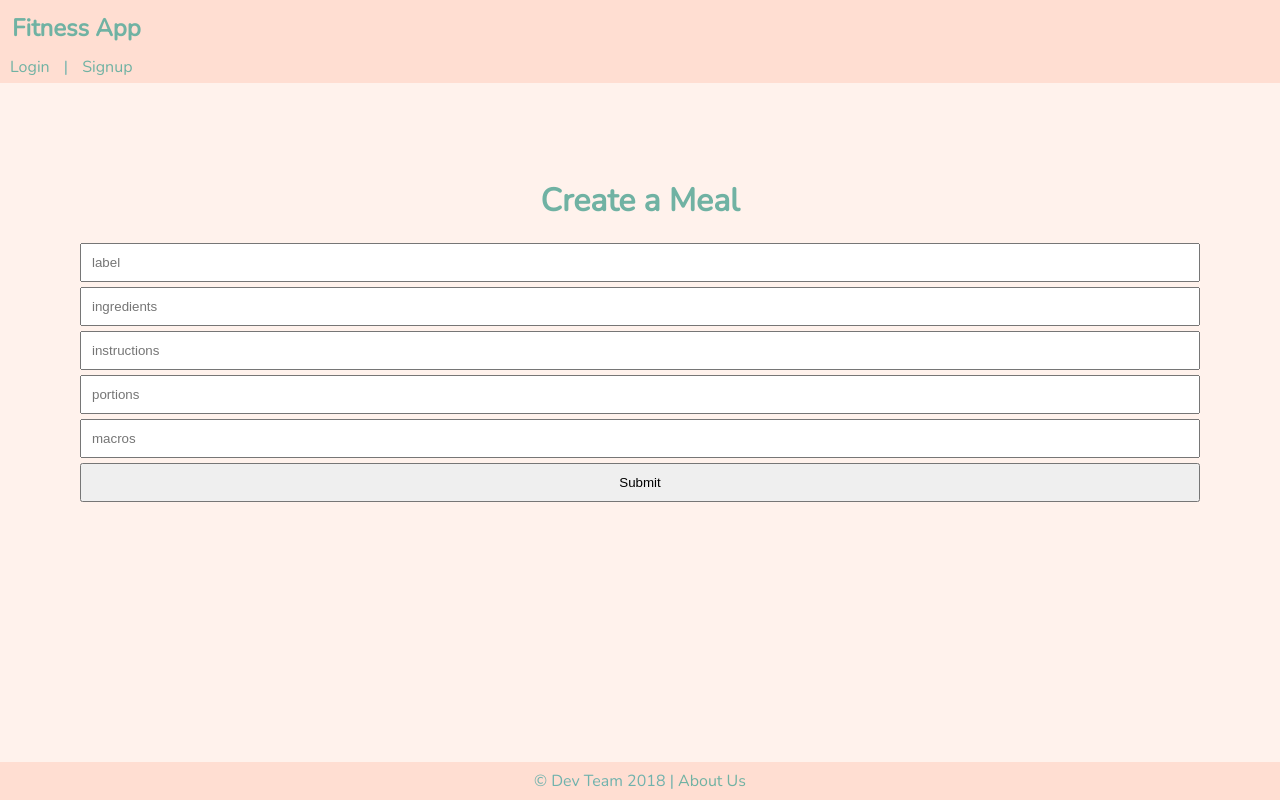
After one commit to gabe-ng/suite-health, a Django app: page /meals/ in a window 1280 px wide. The commit adds this page. Run offline with Django 3.2, Linux system fonts and the light colour scheme.

Commit message:
working on create

```diff
--- a/fitness_app_project/fitness_app/static/css/base.css
+++ b/fitness_app_project/fitness_app/static/css/base.css
@@ -76,7 +76,17 @@ footer {
   padding: 5em;
 }
 
-#signupForm {
+#circuit {
+  text-align: center;
+  padding: 5em;
+}
+
+#meal {
+  text-align: center;
+  padding: 5em;
+}
+
+#forms {
   display: flex;
   justify-content: center;
   flex-direction: column;
--- a/fitness_app_project/fitness_app/templates/fitness_app/login.html
+++ b/fitness_app_project/fitness_app/templates/fitness_app/login.html
@@ -4,7 +4,7 @@
   {% if error %}
     <div><p>{{error}}</p></div>
   {% endif %}
-  <form id="signupForm" method="POST" action="{% url 'login' %}">
+  <form id="forms" method="POST" action="{% url 'login' %}">
       {% csrf_token %}
       <input type="text" name="username" placeholder="username" required>
       <input type="password" name="password" placeholder="password" required>
--- /dev/null
+++ b/fitness_app_project/fitness_app/templates/fitness_app/meals.html
@@ -0,0 +1,14 @@
+{% extends 'fitness_app/base.html' %} {% load staticfiles %} {% block content %}
+<div id="meal">
+  <h1>Create a Meal</h1>
+    <form id="forms" method="POST" action="{% url 'meals' %}">
+      {% csrf_token %}
+      <input type="text" name="label" placeholder="label" required>
+      <input type="text" name="ingredients" placeholder="ingredients" required>
+      <input type="text" name="instructions" placeholder="instructions" required>
+      <input type="text" name="portions" placeholder="portions" required>
+      <input type="text" name="macros" placeholder="macros" required>
+      <input type="submit" value="Submit" />
+  </form>
+</div>
+{% endblock %}
--- a/fitness_app_project/fitness_app/templates/fitness_app/signup.html
+++ b/fitness_app_project/fitness_app/templates/fitness_app/signup.html
@@ -6,7 +6,7 @@
     <p>{{error}}</p>
   </div>
   {% endif %}
-  <form id="signupForm" method="POST" action="{% url 'signup' %}">
+  <form id="forms" method="POST" action="{% url 'signup' %}">
     {% csrf_token %}
     <input type="text" name="username" placeholder="username" required>
     <input type="password" name="password" placeholder="password" required>
--- a/fitness_app_project/fitness_app/urls.py
+++ b/fitness_app_project/fitness_app/urls.py
@@ -14,9 +14,11 @@ urlpatterns = [
     path('user/<username>/', views.dashboard, name='dashboard'),
     ############# FOOD API #################
     path('api/food/find/<slug:food>', views.find_food, name='find_food'),
+    path('meals/', views.mealForm, name="meals"),
     ############# WORKOUT API #################
     path('api/workout/find/<slug:muscle>', views.find_workout, name='find_workout'),
     path('api/workout/<int:pk>/save', views.save_workout, name='save_workout'),
+    path('circuits/', views.circuitForm, name="circuits"),
     ############ CUSTOM MEALS AND CIRCUITS API ###################
     path('api/custommeals/', views.custom_meals, name="custommeals"),
     path('api/customcircuits/', views.custom_circuits, name="customcircuit"),
--- a/fitness_app_project/fitness_app/views.py
+++ b/fitness_app_project/fitness_app/views.py
@@ -21,6 +21,14 @@ def about(request):
 def profile(request, username):
     user = User.objects.get(username=username)
     return render(request, "fitness_app/profile.html", {"username": username})
+
+## create ##
+
+def circuitForm(request):
+    return render(request, "fitness_app/circuits.html", {})
+
+def mealForm(request):
+    return render(request, "fitness_app/meals.html", {})
 
 
 ############## LOG IN ############
```
Also changed, not shown: fitness_app_project/fitness_app/templates/fitness_app/circuits.html (added, +11 -0 lines).
